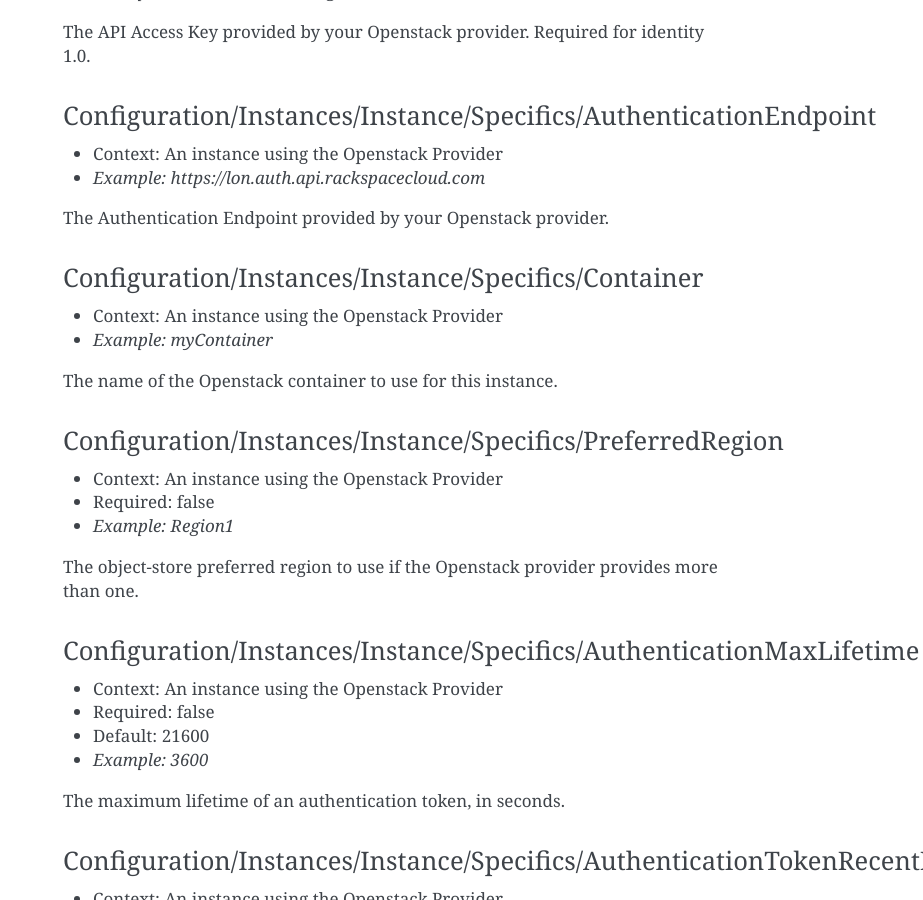
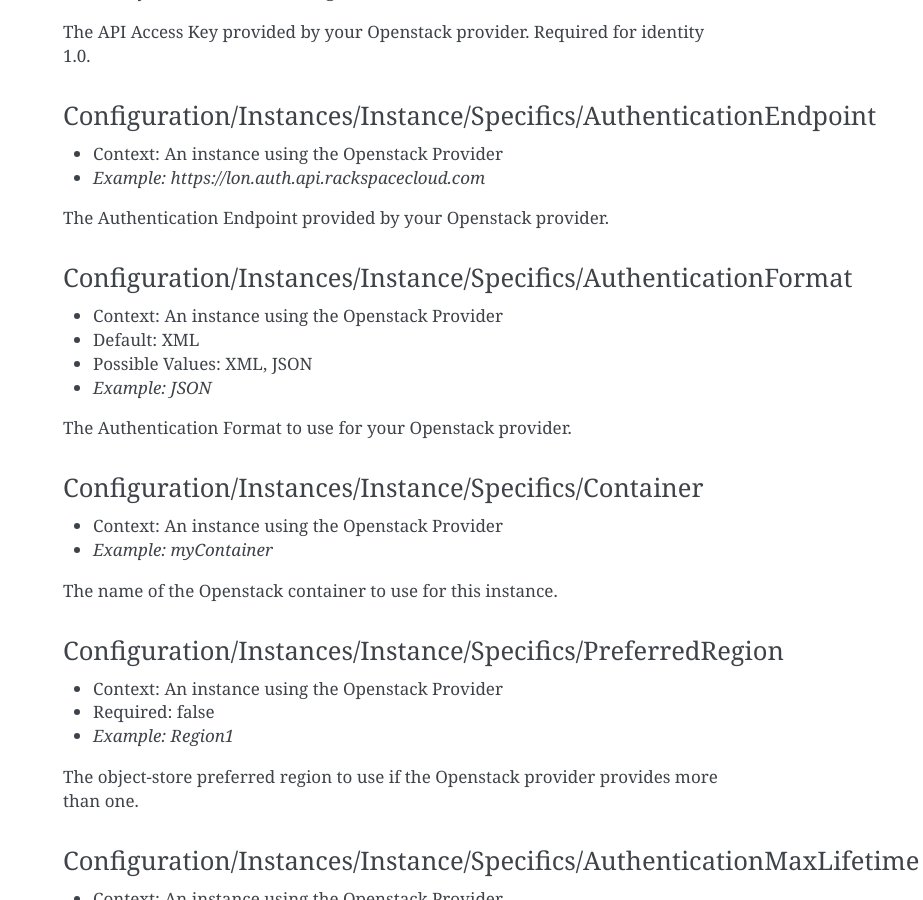
Before and after one commit to nuagelabsfr/cloud-gateway, a Sphinx documentation site: the page built from docs/configuration_options.rst, in a window 1280 px wide and 900 px high, scrolled down 15596 px. Shown: the whole window, without its empty margins (357-1280 px from the left). Built offline with Sphinx 7.4.7, drawn with Linux system fonts in a browser that asks for light colours.

Commit message:
add option -F to cg_config_add_instance to set the Authentication Format used for OpenStack authentication

```diff
--- a/docs/configuration_options.rst
+++ b/docs/configuration_options.rst
@@ -914,6 +914,19 @@
 
 The Authentication Endpoint provided by your Openstack provider.
 
+Configuration/Instances/Instance/Specifics/AuthenticationFormat
+~~~~~~~~~~~~~~~~~~~~~~~~~~~~~~~~~~~~~~~~~~~~~~~~~~~~~~~~~~~~~~~~~
+
+-  Context: An instance using the Openstack Provider
+
+-  Default: XML
+
+-  Possible Values: XML, JSON
+
+-  *Example: JSON*
+
+The Authentication Format to use for your Openstack provider.
+
 Configuration/Instances/Instance/Specifics/Container
 ~~~~~~~~~~~~~~~~~~~~~~~~~~~~~~~~~~~~~~~~~~~~~~~~~~~~
 
```
Also changed, not shown: docs/cli.rst (+7 -0 lines), 2 other files.
